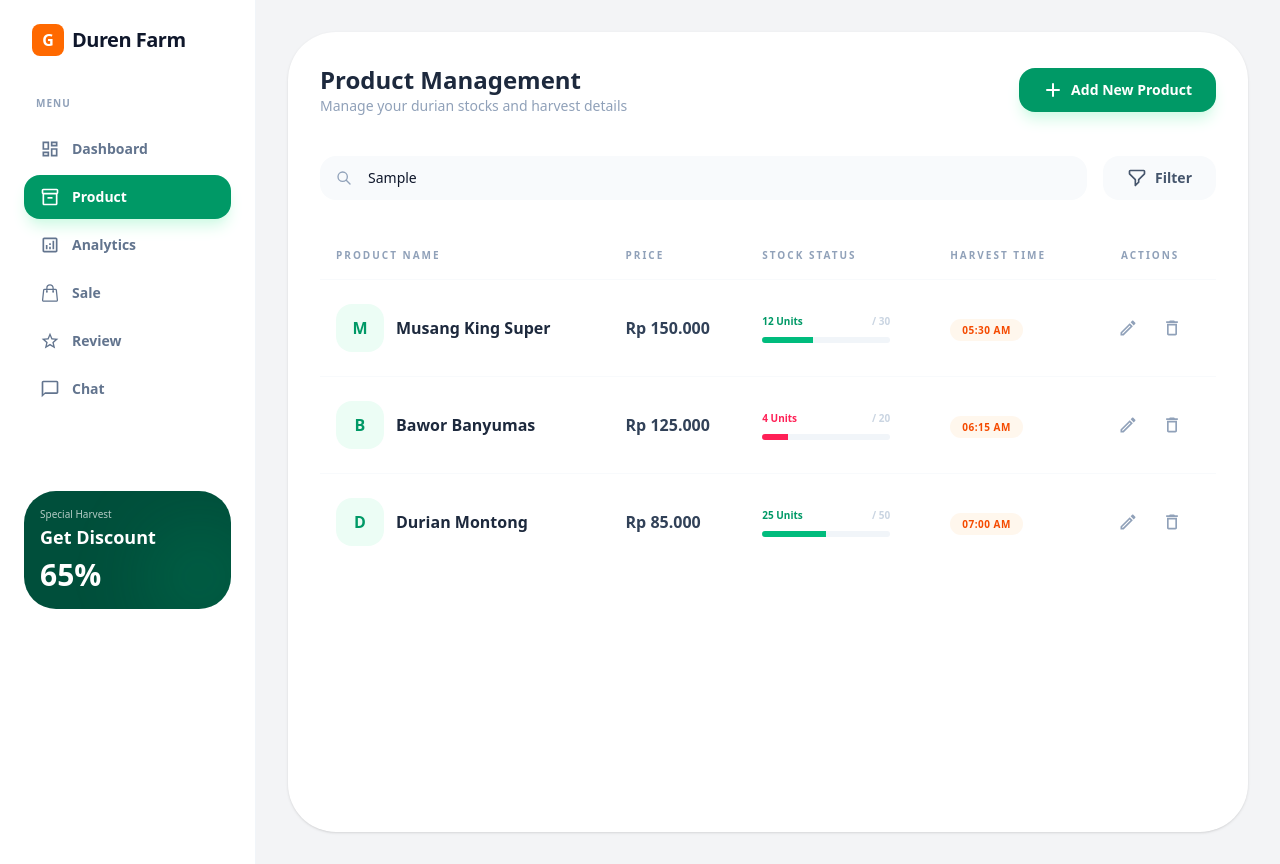
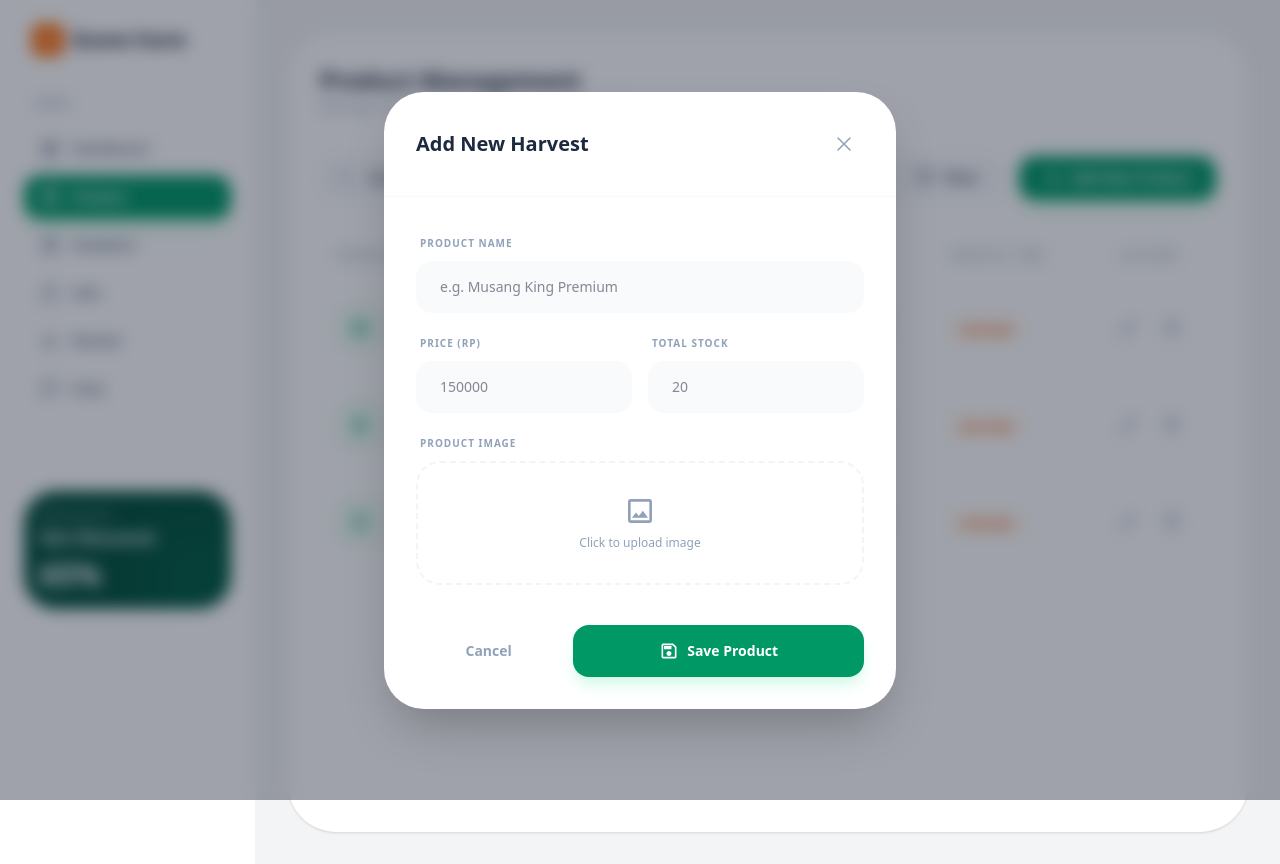
Before and after one commit to agrz4/duren-farm, a React (Vite) app: page /products in a window 1280 px wide. Both pictures are taken after typing "Sample" into the empty fields and a click on the button "Add New Product". Built offline with nearby package versions, Linux system fonts and the light colour scheme.

Commit message:
feat(Product): add modal form

```diff
--- /dev/null
+++ b/src/components/AddProductModal.tsx
@@ -0,0 +1,129 @@
+import React, { useState } from 'react';
+import { HiOutlineXMark } from "react-icons/hi2";
+import { MdOutlineSave, MdOutlineImage } from "react-icons/md";
+import type { Product } from '../types';
+
+interface AddProductModalProps {
+    isOpen: boolean;
+    onClose: () => void;
+    onAddProduct: (product: Product) => void;
+}
+
+const AddProductModal: React.FC<AddProductModalProps> = ({ isOpen, onClose, onAddProduct }) => {
+    const [name, setName] = useState('');
+    const [price, setPrice] = useState('');
+    const [stock, setStock] = useState('');
+
+    if (!isOpen) return null;
+
+    const handleSubmit = (e: React.FormEvent) => {
+        e.preventDefault();
+
+        if (!name || !price || !stock) return alert("Mohon isi semua data!");
+
+        const newProduct: Product = {
+            id: Date.now(),
+            name,
+            price: Number(price),
+            stock: Number(stock),
+            total: Number(stock),
+            harvestTime: new Date().toLocaleTimeString([], { hour: '2-digit', minute: '2-digit' })
+        };
+
+        onAddProduct(newProduct);
+
+        setName('');
+        setPrice('');
+        setStock('');
+        onClose();
+    };
+
+    return (
+        <div className="fixed inset-0 z-50 flex items-center justify-center bg-slate-900/40 backdrop-blur-sm p-4">
+            <div className="bg-white w-full max-w-lg rounded-[2.5rem] shadow-2xl overflow-hidden animate-in fade-in zoom-in duration-300">
+
+                {/* Header Modal */}
+                <div className="flex justify-between items-center p-8 border-b border-slate-50">
+                    <h3 className="text-xl font-bold text-slate-800">Add New Harvest</h3>
+                    <button
+                        onClick={onClose}
+                        className="p-2 hover:bg-slate-100 rounded-xl text-slate-400 transition-colors"
+                    >
+                        <HiOutlineXMark size={24} />
+                    </button>
+                </div>
+
+                {/* Body Form */}
+                <form onSubmit={handleSubmit} className="p-8 space-y-6">
+                    <div className="space-y-4">
+                        {/* Input Nama Produk */}
+                        <div>
+                            <label className="text-[10px] font-bold text-slate-400 uppercase tracking-widest ml-1">Product Name</label>
+                            <input
+                                type="text"
+                                value={name}
+                                onChange={(e) => setName(e.target.value)}
+                                placeholder="e.g. Musang King Premium"
+                                className="w-full mt-2 px-6 py-4 bg-slate-50 border-none rounded-2xl text-sm focus:ring-2 focus:ring-emerald-500 outline-none transition-all"
+                            />
+                        </div>
+
+                        <div className="grid grid-cols-2 gap-4">
+                            {/* Input Harga */}
+                            <div>
+                                <label className="text-[10px] font-bold text-slate-400 uppercase tracking-widest ml-1">Price (Rp)</label>
+                                <input
+                                    type="number"
+                                    value={price}
+                                    onChange={(e) => setPrice(e.target.value)}
+                                    placeholder="150000"
+                                    className="w-full mt-2 px-6 py-4 bg-slate-50 border-none rounded-2xl text-sm focus:ring-2 focus:ring-emerald-500 outline-none transition-all"
+                                />
+                            </div>
+                            {/* Input Stok */}
+                            <div>
+                                <label className="text-[10px] font-bold text-slate-400 uppercase tracking-widest ml-1">Total Stock</label>
+                                <input
+                                    type="number"
+                                    value={stock}
+                                    onChange={(e) => setStock(e.target.value)}
+                                    placeholder="20"
+                                    className="w-full mt-2 px-6 py-4 bg-slate-50 border-none rounded-2xl text-sm focus:ring-2 focus:ring-emerald-500 outline-none transition-all"
+                                />
+                            </div>
+                        </div>
+
+                        {/* Upload Placeholder */}
+                        <div>
+                            <label className="text-[10px] font-bold text-slate-400 uppercase tracking-widest ml-1">Product Image</label>
+                            <div className="mt-2 border-2 border-dashed border-slate-100 rounded-3xl p-8 flex flex-col items-center justify-center text-slate-400 hover:bg-slate-50 hover:border-emerald-200 transition-all cursor-pointer">
+                                <MdOutlineImage size={32} />
+                                <p className="text-xs mt-2 font-medium">Click to upload image</p>
+                            </div>
+                        </div>
+                    </div>
+
+                    {/* Footer Modal / Action Buttons */}
+                    <div className="flex gap-3 pt-4">
+                        <button
+                            type="button"
+                            onClick={onClose}
+                            className="flex-1 py-4 text-sm font-bold text-slate-400 hover:text-slate-600 transition-colors"
+                        >
+                            Cancel
+                        </button>
+                        <button
+                            type="submit"
+                            className="flex-[2] bg-emerald-600 text-white py-4 rounded-2xl text-sm font-bold shadow-lg shadow-emerald-100 flex items-center justify-center gap-2 hover:bg-emerald-700 transition-all"
+                        >
+                            <MdOutlineSave size={20} />
+                            Save Product
+                        </button>
+                    </div>
+                </form>
+            </div>
+        </div>
+    );
+};
+
+export default AddProductModal;
--- a/src/pages/ProductPage.tsx
+++ b/src/pages/ProductPage.tsx
@@ -2,14 +2,22 @@ import React, { useState } from 'react';
 import { MdOutlineEdit, MdOutlineDeleteOutline } from "react-icons/md";
 import type { Product } from '../types';
 import { HiOutlineFilter, HiOutlineSearch, HiPlus } from 'react-icons/hi';
+import AddProductModal from '../components/AddProductModal';
 
 const ProductPage: React.FC = () => {
     // Mock data produk
-    const [products] = useState<Product[]>([
+    const [products, setProducts] = useState<Product[]>([
         { id: 1, name: "Musang King Super", stock: 12, total: 30, price: 150000, harvestTime: "05:30 AM" },
         { id: 2, name: "Bawor Banyumas", stock: 4, total: 20, price: 125000, harvestTime: "06:15 AM" },
         { id: 3, name: "Durian Montong", stock: 25, total: 50, price: 85000, harvestTime: "07:00 AM" },
     ]);
+
+    const [isModalOpen, setIsModalOpen] = useState(false);
+
+    const handleAddProduct = (newProduct: Product) => {
+        setProducts([...products, newProduct]);
+        setIsModalOpen(false);
+    };
 
     return (
         <div className="bg-white rounded-[3rem] p-8 shadow-sm min-h-screen">
@@ -19,10 +27,6 @@ const ProductPage: React.FC = () => {
                     <h2 className="text-2xl font-bold text-slate-800">Product Management</h2>
                     <p className="text-sm text-slate-400">Manage your durian stocks and harvest details</p>
                 </div>
-                <button className="bg-emerald-600 text-white px-6 py-3 rounded-2xl text-sm font-bold shadow-lg shadow-emerald-100 flex items-center gap-2 hover:bg-emerald-700 transition-all">
-                    <HiPlus size={20} />
-                    Add New Product
-                </button>
             </div>
 
             {/* Toolbar: Search & Filter */}
@@ -38,6 +42,13 @@ const ProductPage: React.FC = () => {
                 <button className="flex items-center gap-2 px-6 py-3 bg-slate-50 text-slate-600 rounded-2xl text-sm font-semibold hover:bg-slate-100 transition-all">
                     <HiOutlineFilter size={20} />
                     Filter
+                </button>
+                <button
+                    onClick={() => setIsModalOpen(true)}
+                    className="bg-emerald-600 text-white px-6 py-3 rounded-2xl text-sm font-bold shadow-lg shadow-emerald-100 flex items-center gap-2 hover:bg-emerald-700 transition-all"
+                >
+                    <HiPlus size={20} />
+                    Add New Product
                 </button>
             </div>
 
@@ -103,6 +114,13 @@ const ProductPage: React.FC = () => {
                     </tbody>
                 </table>
             </div>
+
+            {/* Modal */}
+            <AddProductModal
+                isOpen={isModalOpen}
+                onClose={() => setIsModalOpen(false)}
+                onAddProduct={handleAddProduct}
+            />
         </div>
     );
 };
```
